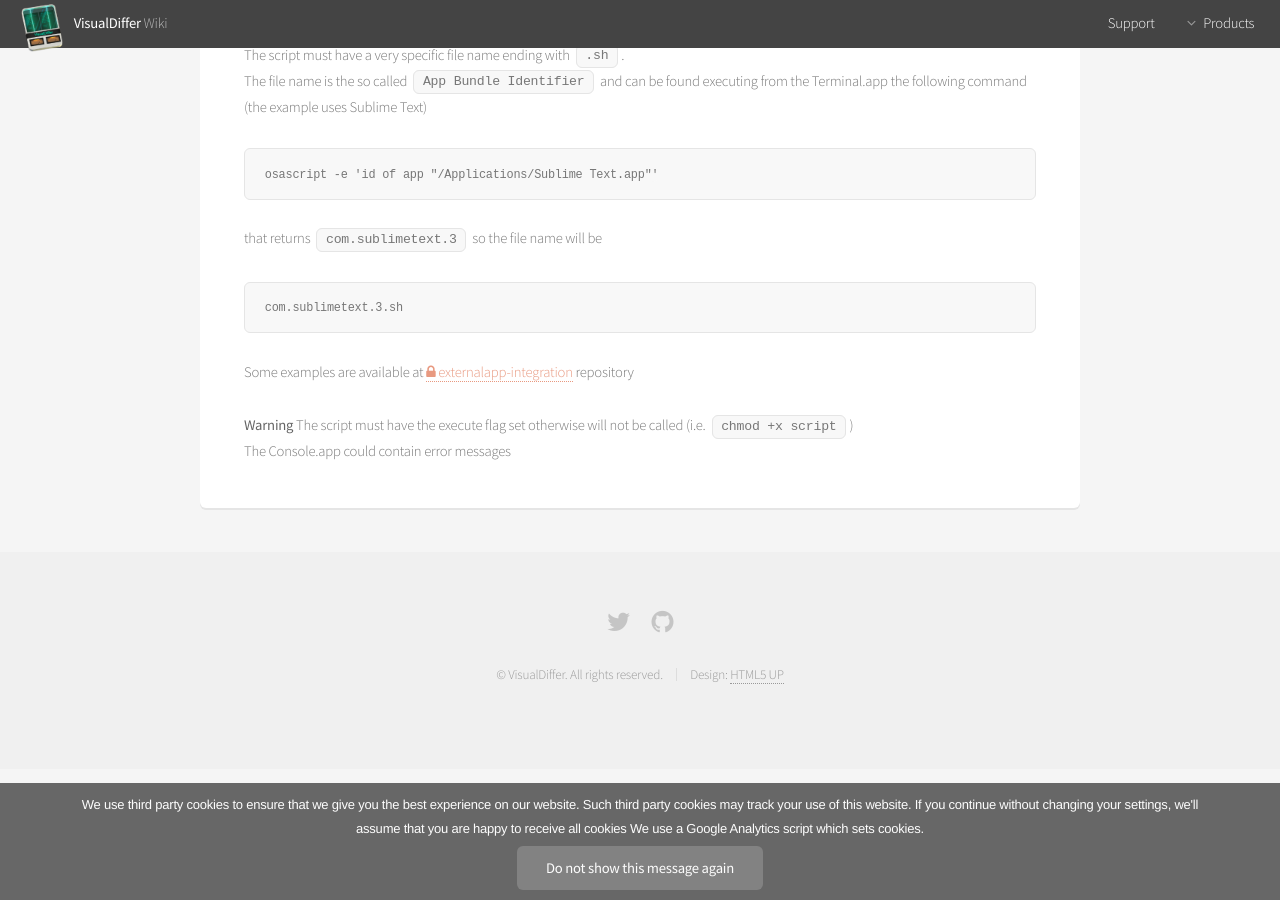
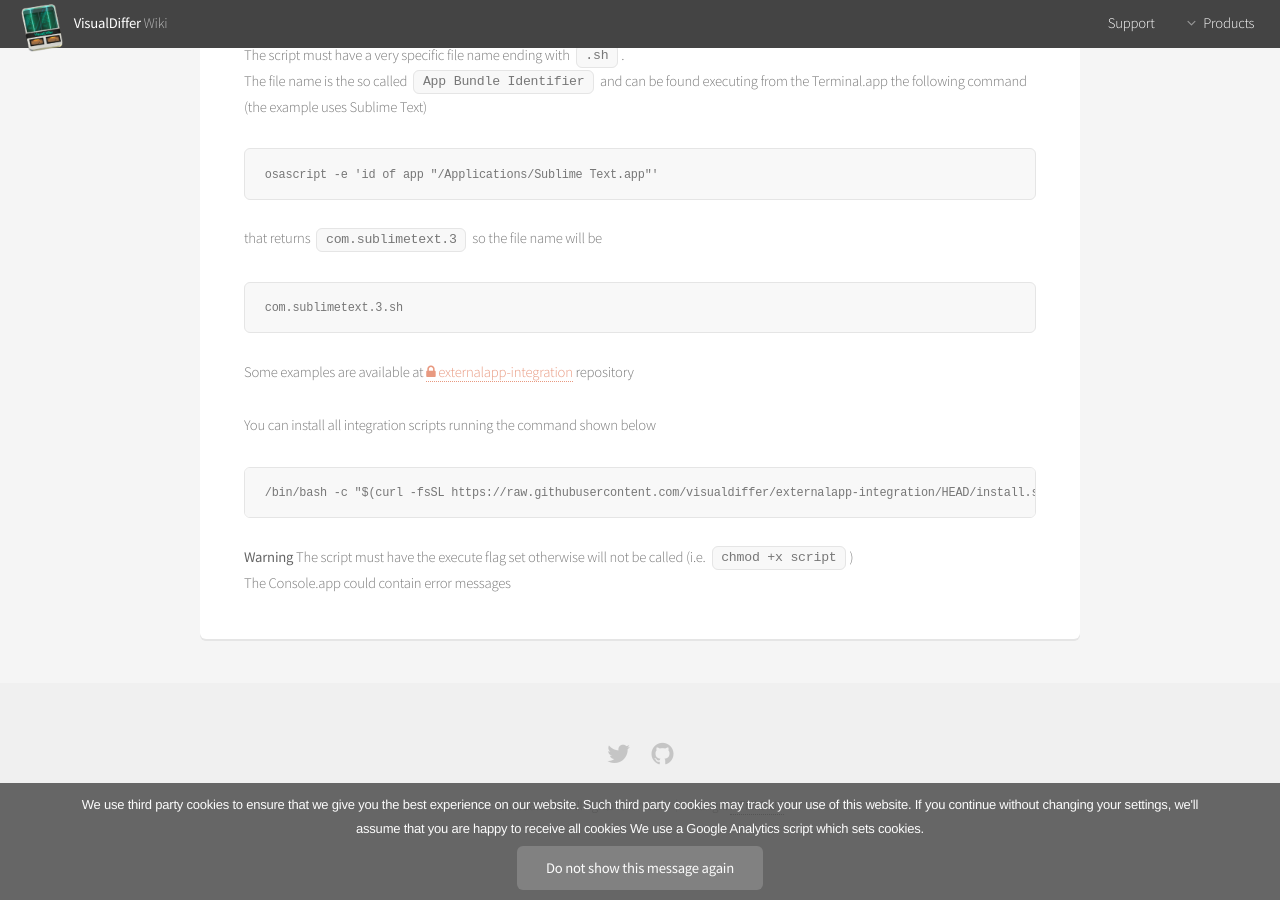
Before and after one commit to visualdiffer/visualdiffer.github.com, a Jekyll site: the page built from externalApps.md, in a window 1280 px wide and 900 px high, scrolled down 913 px. Built offline with Jekyll 4.4.1, drawn with Linux system fonts in a browser that asks for light colours.

Commit message:
added paragraph about scripts installation

```diff
--- a/externalApps.md
+++ b/externalApps.md
@@ -43,5 +43,9 @@ that returns `com.sublimetext.3` so the file name will be
 
 Some examples are available at [externalapp-integration](https://github.com/visualdiffer/externalapp-integration/tree/master/editors) repository
 
+You can install all integration scripts running the command shown below
+
+    /bin/bash -c "$(curl -fsSL https://raw.githubusercontent.com/visualdiffer/externalapp-integration/HEAD/install.sh)"
+
 **Warning** The script must have the execute flag set otherwise will not be called (i.e. `chmod +x script`)
 The Console.app could contain error messages
```
